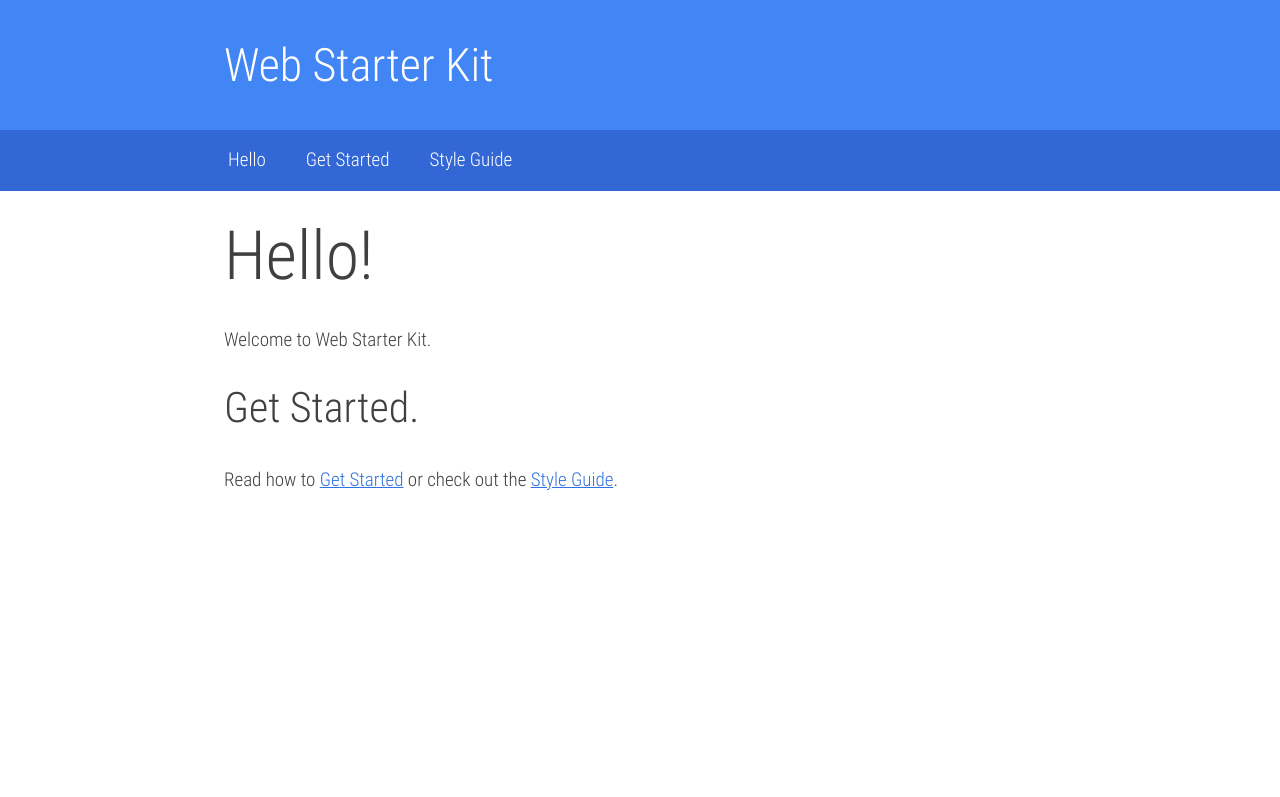
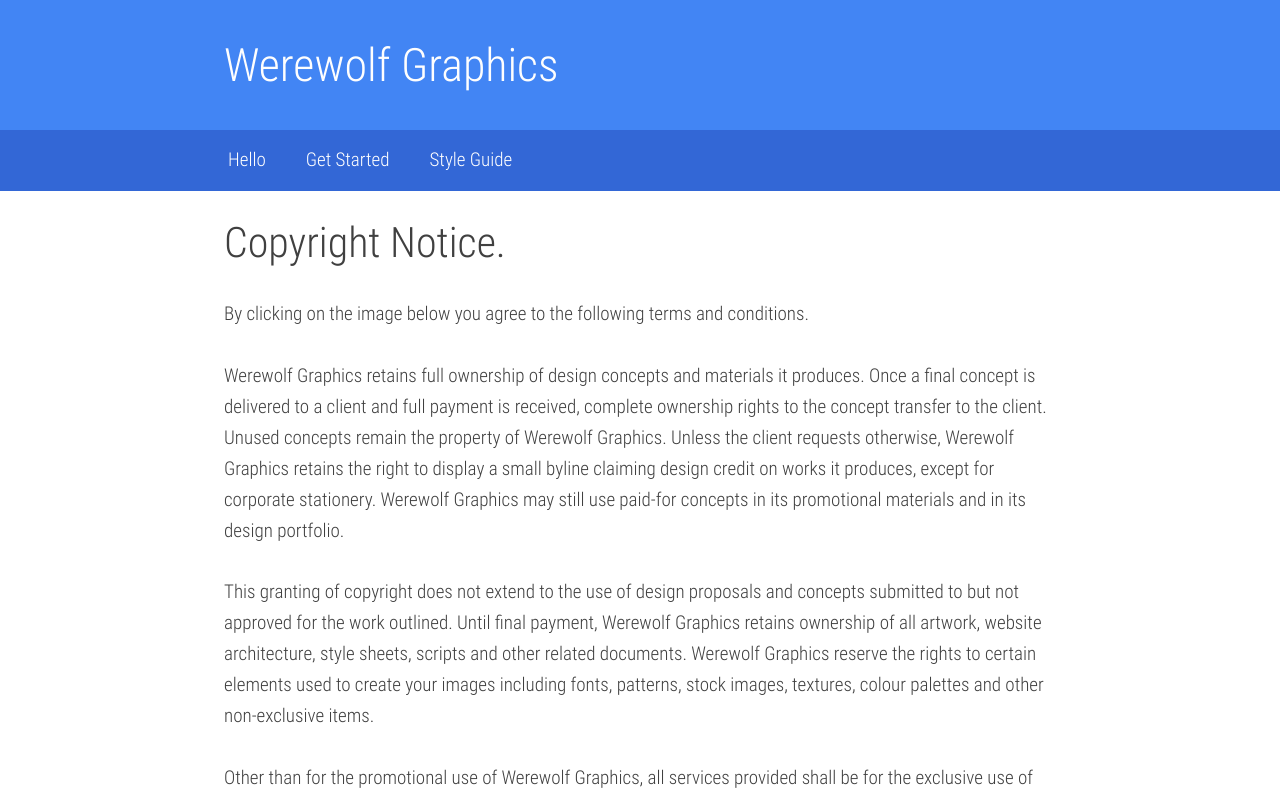
Before and after one commit to werewolf-graphics/test-website, a website: page app/index.html in a window 1280 px wide. Shown: the top 797 px of the page. Drawn offline with Linux system fonts and the light colour scheme.

Commit message:
Added Copyright Notice.

```diff
--- a/app/index.html
+++ b/app/index.html
@@ -3,9 +3,9 @@
   <head>
     <meta charset="utf-8">
     <meta http-equiv="X-UA-Compatible" content="IE=edge">
-    <meta name="description" content="A front-end template that helps you build fast, modern mobile web apps.">
+    <meta name="description" content="Werewolf Graphics, Design Proposal.">
     <meta name="viewport" content="width=device-width, initial-scale=1">
-    <title>Werewolf Graphics</title>
+    <title>Werewolf Graphics | Design Proposal</title>
 
     <!-- Add to homescreen for Chrome on Android -->
     <meta name="mobile-web-app-capable" content="yes">
@@ -35,7 +35,7 @@
     <header class="app-bar promote-layer">
       <div class="app-bar-container">
         <button class="menu"><img src="images/hamburger.svg" alt="Menu"></button>
-        <h1 class="logo">Web Starter Kit</h1>
+        <h1 class="logo">Werewolf Graphics</h1>
         <section class="app-bar-actions">
         <!-- Put App Bar Buttons Here -->
         </section>
@@ -52,18 +52,19 @@
     </nav>
 
     <main>
-      <h1 id="hello">Hello!</h1>
-      <p>Welcome to Web Starter Kit.</p>
-
-      <h2 id="get-started">Get Started.</h2>
-      <p>Read how to <a href="http://developers.google.com/web/starter-kit">Get Started</a> or check out the <a href="styleguide/index.html">Style Guide</a>.</p>
+      <h2 id="get-started">Copyright Notice.</h2>
+      <p>By clicking on the image below you agree to the following terms and conditions.</p>
+<p>Werewolf Graphics retains full ownership of design concepts and materials it produces. Once a final concept is delivered to a client and full payment is received, complete ownership rights to the concept transfer to the client. Unused concepts remain the property of Werewolf Graphics. Unless the client requests otherwise, Werewolf Graphics retains the right to display a small byline claiming design credit on works it produces, except for corporate stationery. Werewolf Graphics may still use paid-for concepts in its promotional materials and in its design portfolio.</p>
+<p>This granting of copyright does not extend to the use of design proposals and concepts submitted to but not approved for the work outlined. Until final payment, Werewolf Graphics retains ownership of all artwork, website architecture, style sheets, scripts and other related documents. Werewolf Graphics reserve the rights to certain elements used to create your images including fonts, patterns, stock images, textures, colour palettes and other non-exclusive items.</p>
+<p>Other than for the promotional use of Werewolf Graphics, all services provided shall be for the exclusive use of the client’s said purposes only. Designs may not be used for other promotional items, websites or printed materials without permission. Upon payment of all invoices, reproduction rights for all approved final designs created by Werewolf Graphics shall be outlined in the Project Proposal. For additional usage, price will be assessed as needed. In accordance with the Australian Copyright Act (1968), ‘licensing of copyright is subject to a mutual agreement made between client and designer’.</p>
+<p>Copyright will remain property of Werewolf Graphics till such time an agreement is in place. As part of Werewolf Graphics terms of business, the copyright license is automatically released to the client on receipt of final payment for the commissioned work. Werewolf Graphics reserve the right to use all artwork produced, concepts produced in the course of the project (including those concepts not selected) and revisions for the purposes of promoting Werewolf Graphics in print or digital media portfolios, social media and blogs, except where the client has specifically requested in writing otherwise.</p></p>
     </main>
 
     <!-- build:js scripts/main.min.js -->
     <script src="scripts/main.js"></script>
     <!-- endbuild -->
 
-    <!-- Google Analytics: change UA-XXXXX-X to be your site's ID -->
+    <!-- Google Analytics. Can't live without it! -->
     <script>
       (function(i,s,o,g,r,a,m){i['GoogleAnalyticsObject']=r;i[r]=i[r]||function(){
       (i[r].q=i[r].q||[]).push(arguments)},i[r].l=1*new Date();a=s.createElement(o),
```
